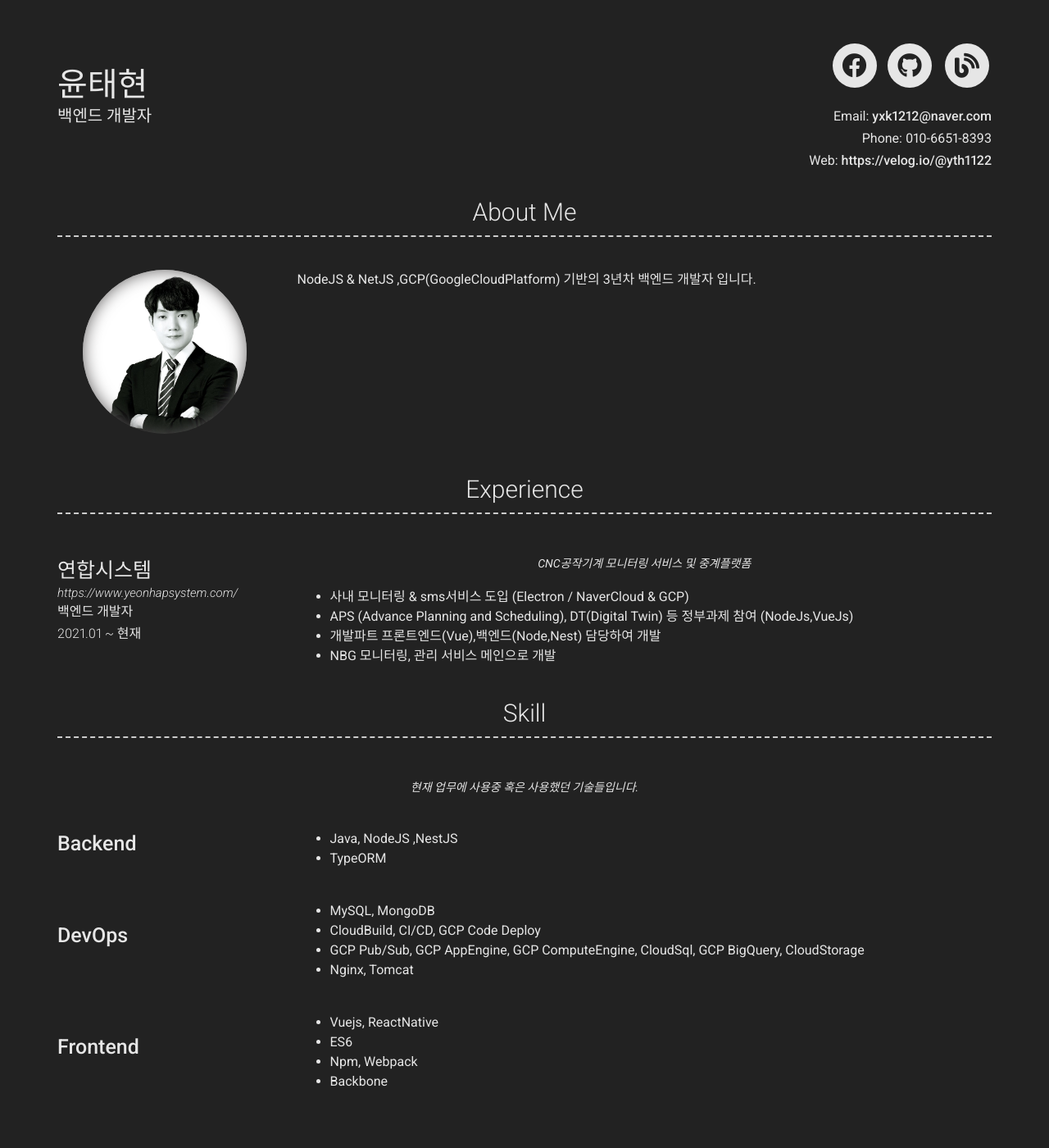
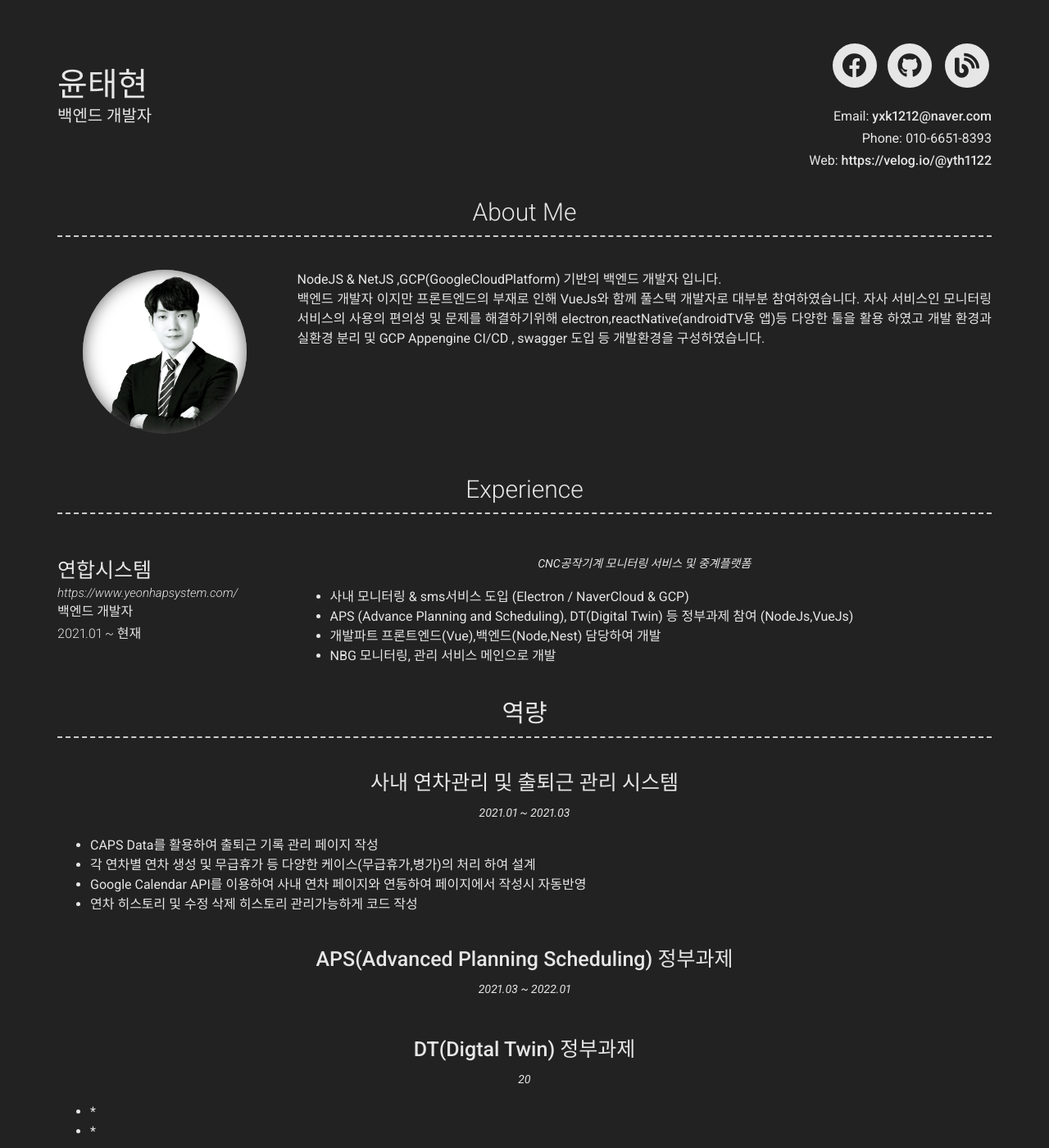
Before and after one commit to yth1122/yth1122.github.io, a Jekyll site: the page built from index.md, in a window 1280 px wide and 1400 px high. Shown: the whole window at 82% size. Built offline with Jekyll 4.4.1, drawn with Linux system fonts in a browser that asks for light colours; nearby versions of some CDN libraries; some of the changed text lies outside the part shown.

Commit message:
modi data & html

```diff
--- a/_config.yml
+++ b/_config.yml
@@ -56,14 +56,10 @@ additional_links:
 # about_title: About Me (Use this to override about section title)
 about_profile_image: images/profile.jpeg
 about_content: | # this will include new lines to allow paragraphs
-  NodeJS & NetJS ,GCP(GoogleCloudPlatform) 기반의 3년차 백엔드 개발자 입니다.
- # Write an awesome description about yourself here, this supports markdown, so you can add [links](http://foobar.com) and highlight things <mark>like this</mark>.
-
- # You can even add paragraphs by using empty lines like this and add anything else [markdown](https://www.markdownguide.org/getting-started#what-is-markdown) supports such as
-  #  - Lists
-  # - Tables
-  # - <a href="google.com">Links</a>
-  # - Images ![alt text](/images/landscape-trees.jpg "Trees")
+  NodeJS & NetJS ,GCP(GoogleCloudPlatform) 기반의 백엔드 개발자 입니다.
+  백엔드 개발자 이지만 프론트엔드의 부재로 인해 VueJs와 함께 풀스택 개발자로 대부분 참여하였습니다.
+  자사 서비스인 모니터링 서비스의 사용의 편의성 및 문제를 해결하기위해 electron,reactNative(androidTV용 앱)등 다양한 툴을 활용 하였고
+  개발 환경과 실환경 분리 및 GCP Appengine CI/CD , swagger 도입 등 개발환경을 구성하였습니다.
 
 content:
   - title: Projects # Title for the section
--- a/_data/projects.yml
+++ b/_data/projects.yml
@@ -1,56 +1,47 @@
-# - layout: top-middle
-#   name: 개발 파트 매니징
-#   link: https://www.notion.so/5badc2ba03904832bce8fdf3dc4a407b
-#   quote: >
-#     2018.04.01 ~ 현재
-#   description: | # this will include new lines to allow paragraphs
-#     * 인프랩 CTO (2021.07.01 ~ 현재)
-#     * 인프랩 신규 서비스(랠릿) 프로젝트 전체 리드 (2021.07.01 ~ 2022.01.31)
-#     * 배달의 민족 정산 시스템팀 개발 파트 리드 (2019.07.01 ~ 2021.04.19)
-#     * 배달의 민족 포인트 개편 TF 리드 (2018.04.01 ~ 2018.07.31)
 
-# - layout: top-middle
-#   name: 레거시 시스템 리팩토링/리엔지니어링
-#   link:
-#   quote: >
-#   description: | # this will include new lines to allow paragraphs
-#     * 인프런 전체 시스템 (JS & Express => TS & NestJS) 마이그레이션 (2021.06.01 ~ ing..)
-#     * 인프런 RDS -> Aurora 마이그레이션 (2021.06.01 ~ 2021.06.20)
-#     * [배달의 민족 정산 시스템 AWS 마이그레이션](https://www.youtube.com/watch?v=3ynQeAZpk4Y) (2020.06.01 ~ 2020.11.20)
-#     * [배달의 민족 주문 시스템 개편](https://jojoldu.tistory.com/373) (2018.08.01 ~ 2018.10.31)
-#     * [배달의 민족 포인트 시스템 개편](http://bit.ly/2EcIXIA) (2018.04.01 ~ 2018.07.31)
-#     * [배달의 민족 정산 시스템 개편](http://bit.ly/2ksIEQB) (2017.01.01 ~ 2017.08.17)
+- layout: top-middle
+  name: 사내 연차관리 및 출퇴근 관리 시스템
+  link:
+  quote: >
+    2021.01 ~ 2021.03
+  description: | # this will include new lines to allow paragraphs
+    * CAPS Data를 활용하여 출퇴근 기록 관리 페이지 작성
+    * 각 연차별 연차 생성 및 무급휴가 등 다양한 케이스(무급휴가,병가)의 처리 하여 설계
+    * Google Calendar API를 이용하여 사내 연차 페이지와 연동하여 페이지에서 작성시 자동반영
+    * 연차 히스토리 및 수정 삭제 히스토리 관리가능하게 코드 작성
 
-# - layout: top-middle
-#   name: 대용량 데이터 처리 및 성능 개선
-#   link:
-#   quote: >
-#   description: | # this will include new lines to allow paragraphs
-#     * 인프런 PostgreSQL SlowQuery 전체 튜닝
-#     * 일 주문 300만건의 정산 시스템 API / Batch 개발 및 운영
-#     * 일 주문 100만건의 포인트 시스템 메세지큐 / API / Batch 개발 및 운영
-#     * 일 PV 2000만건의 포털 메인페이지 개발 및 관리
-#     * Message Queue (AWS SQS) 를 이용한 비동기 포인트 처리 / 메일 발송 시스템 구현
-#     * [대용량 Batch 시스템 구현](https://jojoldu.tistory.com/category/Spring%20Batch)
-#     * [Pinpoint/Ngrinder를 통한 성능 테스트 및 개선](https://jojoldu.tistory.com/318)
-#     * [JPA / Querydsl / MySQL 성능 개선](https://jojoldu.tistory.com/tag/db%20%EC%84%B1%EB%8A%A5%EA%B0%9C%EC%84%A0)
+- layout: top-middle
+  name: APS(Advanced Planning Scheduling) 정부과제
+  link:
+  quote: >
+    2021.03 ~ 2022.01
+  description: | # this will include new lines to allow paragraphs
 
-# - layout: top-middle
-#   name: 견고한 데이터 구조 및 애플리케이션 설계
-#   link:
-#   quote: >
-#   description: | # this will include new lines to allow paragraphs
-#     * 일 600억원 & 300만건 주문에서의 일일 정산
-#     * 감사 추적(Audit Trail)을 위한 채권/미수금/보상의 Update가 없는 도메인 설계
-#     * 감사 추적(Audit Trail)을 위한 이벤트 기반 포인트 도메인 설계
-#     * 정산 프로젝트 TestCode 2500개 / Line Coverage 61%
+- layout: top-middle
+  name: DT(Digtal Twin) 정부과제
+  link:
+  quote: >
+    20
+  description: | # this will include new lines to allow paragraphs
+    *
+    *
+    *
+    *
 
-# - layout: top-middle
-#   name: IDC 및 AWS 클라우드 인프라 운영 관리
-#   link:
-#   quote: >
-#   description: | # this will include new lines to allow paragraphs
-#     * [AWS] Jenkins / Code Deploy / Beanstalk 을 이용한 무중단 배포
-#     * [IDC] Jenkins / L4 / Nginx를 이용한 무중단 배포
-#     * [IDC] MHA 를 이용한 MariaDB HA 환경 구성
-#     * [IDC] Ansible를 이용한 IDC 인프라 자동화
+- layout: top-middle
+  name: 모니터링 시스템(자사 프로그램)
+  link:
+  quote: >
+
+  description: | # this will include new lines to allow paragraphs
+    *
+    *
+    *
+    *
+
+- layout: top-middle
+  name: 생산 관리 시스템(자사 프로그램)
+  link:
+  quote: >
+
+  description: | # this will include new lines to allow paragraphs
--- a/_data/skill.yml
+++ b/_data/skill.yml
@@ -1,7 +1,7 @@
 - layout: left
   name: Backend
   description: | # this will include new lines to allow paragraphs
-    * Java, NodeJS ,NestJS
+    * NodeJS ,NestJS
     * TypeORM
 - layout: left
   name: DevOps
@@ -9,11 +9,10 @@
     * MySQL, MongoDB
     * CloudBuild, CI/CD, GCP Code Deploy
     * GCP Pub/Sub, GCP AppEngine, GCP ComputeEngine, CloudSql, GCP BigQuery, CloudStorage
-    * Nginx, Tomcat
+    * Docker, Docker-Compose
 - layout: left
   name: Frontend
   description: | # this will include new lines to allow paragraphs
-    * Vuejs, ReactNative
+    * Vuejs, ReactNative ,Electron
     * ES6
     * Npm, Webpack
-    * Backbone
--- /dev/null
+++ b/_includes/portfolio.html
@@ -0,0 +1,6 @@
+<div class="container projects-container">
+    <h3>{{ site.projects_title | default: "Portfolio" }}</h3>
+    {% for project in site.data.portfolio %}
+      {% include {{ project.layout | default: 'left' | append: ".html" }} item=project %}
+    {% endfor %}
+</div>
--- a/_layouts/default.html
+++ b/_layouts/default.html
@@ -27,6 +27,10 @@
       {%- if site.data.skill.size >0 -%}
         {%- include skill.html -%}
       {%- endif -%}
+
+      {%- if site.data.portfolio.size >0 -%}
+        {%- include portfolio.html -%}
+      {%- endif -%}
     </div>
   </main>
 
```
Also changed, not shown: _data/portfolio.yml (added, +15 -0 lines).
